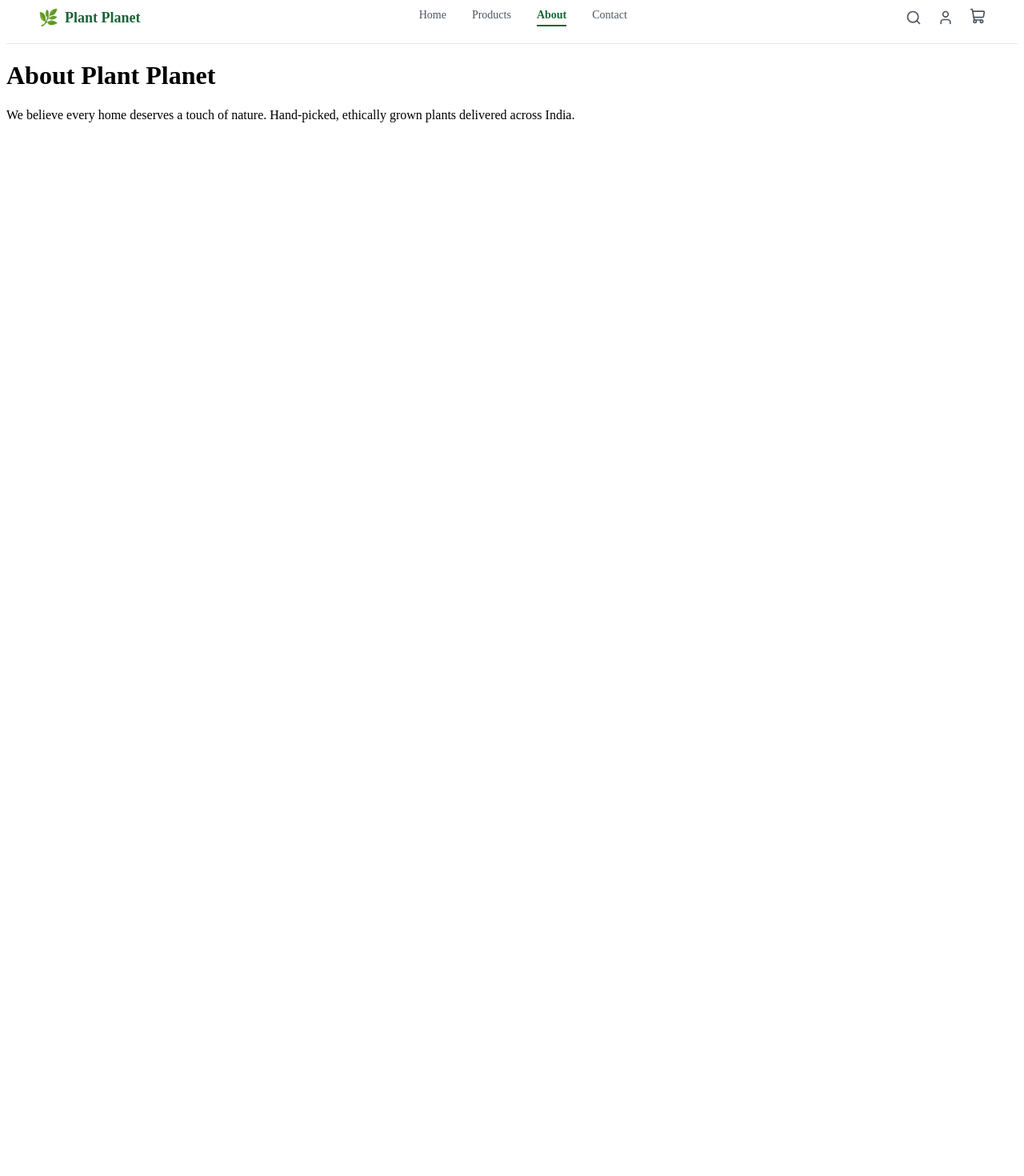
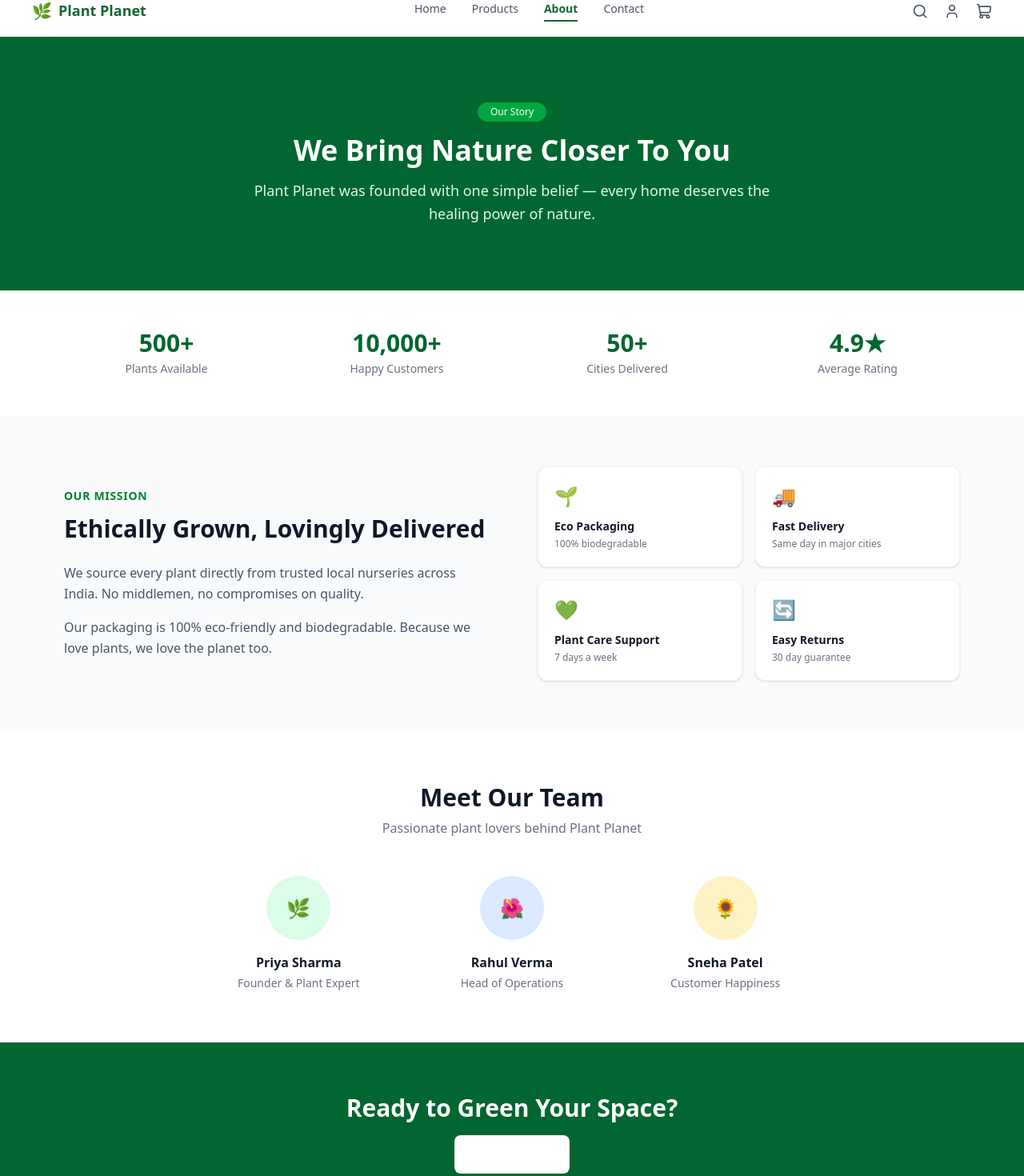
Before and after one commit to Kalyani28Basodiya/Plant-Planet-Store, a Next.js app: page /about in a window 1280 px wide. Shown: the part 18-1488 px from the top of the page at 80% size. Before the commit the page ends 873 px from the top, so only its background shows below. Built offline with nearby package versions, Linux system fonts and the light colour scheme.

Commit message:
feat: about page, contact page, navbar complete

```diff
--- a/app/about/page.tsx
+++ b/app/about/page.tsx
@@ -1,14 +1,129 @@
+import Link from "next/link";
+
 export default function AboutPage() {
   return (
-    <main className="min-h-screen bg-gray-50 px-20 py-16">
-      <h1 className="text-4xl font-bold text-gray-900">
-        About Plant Planet
-      </h1>
-      <p className="text-gray-500 text-lg mt-4 max-w-2xl leading-relaxed">
-        We believe every home deserves a touch of nature.
-        Hand-picked, ethically grown plants delivered
-        across India.
-      </p>
+    <main>
+      {/* Section 1 - Hero */}
+      <section className="bg-green-800 py-20 px-20 text-center">
+        <span className="inline-block bg-green-600 text-white text-xs px-4 py-1 rounded-full mb-4">
+          Our Story
+        </span>
+        <h1 className="text-4xl font-bold text-white mb-4">
+          We Bring Nature Closer To You
+        </h1>
+        <p className="text-green-100 text-lg max-w-2xl mx-auto leading-relaxed">
+          Plant Planet was founded with one simple belief — every home deserves
+          the healing power of nature.
+        </p>
+      </section>
+
+      {/* Section 2 - Stats */}
+      <section className="bg-white py-12 px-20">
+        <div className="grid grid-cols-4 gap-8 text-center">
+          <div>
+            <p className="text-3xl font-bold text-green-800">500+</p>
+            <p className="text-gray-500 text-sm mt-1">Plants Available</p>
+          </div>
+          <div>
+            <p className="text-3xl font-bold text-green-800">10,000+</p>
+            <p className="text-gray-500 text-sm mt-1">Happy Customers</p>
+          </div>
+          <div>
+            <p className="text-3xl font-bold text-green-800">50+</p>
+            <p className="text-gray-500 text-sm mt-1">Cities Delivered</p>
+          </div>
+          <div>
+            <p className="text-3xl font-bold text-green-800">4.9★</p>
+            <p className="text-gray-500 text-sm mt-1">Average Rating</p>
+          </div>
+        </div>
+      </section>
+
+      {/* Section 3 - Mission */}
+      <section className="bg-gray-50 py-16 px-20">
+        <div className="grid grid-cols-2 gap-16 items-center">
+          <div>
+            <span className="text-green-700 font-semibold text-sm uppercase tracking-wider mb-3 block">
+              Our Mission
+            </span>
+            <h2 className="text-3xl font-bold text-gray-900 mb-6 leading-tight">
+              Ethically Grown, Lovingly Delivered
+            </h2>
+            <p className="text-gray-600 mb-4 leading-relaxed">
+              We source every plant directly from trusted local nurseries across
+              India. No middlemen, no compromises on quality.
+            </p>
+            <p className="text-gray-600 leading-relaxed">
+              Our packaging is 100% eco-friendly and biodegradable. Because we
+              love plants, we love the planet too.
+            </p>
+          </div>
+          <div className="grid grid-cols-2 gap-4">
+            <div className="bg-white p-5 rounded-xl shadow-sm border border-gray-100">
+              <span className="text-2xl mb-3 block">🌱</span>
+              <p className="font-semibold text-gray-900 text-sm">Eco Packaging</p>
+              <p className="text-gray-500 text-xs mt-1">100% biodegradable</p>
+            </div>
+            <div className="bg-white p-5 rounded-xl shadow-sm border border-gray-100">
+              <span className="text-2xl mb-3 block">🚚</span>
+              <p className="font-semibold text-gray-900 text-sm">Fast Delivery</p>
+              <p className="text-gray-500 text-xs mt-1">Same day in major cities</p>
+            </div>
+            <div className="bg-white p-5 rounded-xl shadow-sm border border-gray-100">
+              <span className="text-2xl mb-3 block">💚</span>
+              <p className="font-semibold text-gray-900 text-sm">Plant Care Support</p>
+              <p className="text-gray-500 text-xs mt-1">7 days a week</p>
+            </div>
+            <div className="bg-white p-5 rounded-xl shadow-sm border border-gray-100">
+              <span className="text-2xl mb-3 block">🔄</span>
+              <p className="font-semibold text-gray-900 text-sm">Easy Returns</p>
+              <p className="text-gray-500 text-xs mt-1">30 day guarantee</p>
+            </div>
+          </div>
+        </div>
+      </section>
+
+      {/* Section 4 - Team */}
+      <section className="bg-white py-16 px-20 text-center">
+        <h2 className="text-3xl font-bold text-gray-900 mb-2">Meet Our Team</h2>
+        <p className="text-gray-500 mb-12">
+          Passionate plant lovers behind Plant Planet
+        </p>
+        <div className="grid grid-cols-3 gap-8 max-w-3xl mx-auto">
+          <div>
+            <div className="w-20 h-20 rounded-full mx-auto mb-4 flex items-center justify-center text-2xl bg-green-100">
+              🌿
+            </div>
+            <p className="font-semibold text-gray-900">Priya Sharma</p>
+            <p className="text-gray-500 text-sm mt-1">Founder & Plant Expert</p>
+          </div>
+          <div>
+            <div className="w-20 h-20 rounded-full mx-auto mb-4 flex items-center justify-center text-2xl bg-blue-100">
+              🌺
+            </div>
+            <p className="font-semibold text-gray-900">Rahul Verma</p>
+            <p className="text-gray-500 text-sm mt-1">Head of Operations</p>
+          </div>
+          <div>
+            <div className="w-20 h-20 rounded-full mx-auto mb-4 flex items-center justify-center text-2xl bg-amber-100">
+              🌻
+            </div>
+            <p className="font-semibold text-gray-900">Sneha Patel</p>
+            <p className="text-gray-500 text-sm mt-1">Customer Happiness</p>
+          </div>
+        </div>
+      </section>
+
+      {/* Section 5 - CTA */}
+      <section className="bg-green-800 py-16 px-20 text-center text-white">
+        <h2 className="text-3xl font-bold mb-4">Ready to Green Your Space?</h2>
+        <Link
+          href="/products"
+          className="inline-block bg-white text-green-800 font-semibold px-8 py-3 rounded-lg hover:bg-green-50 transition-colors"
+        >
+          Shop Now
+        </Link>
+      </section>
     </main>
-  )
+  );
 }
--- a/app/globals.css
+++ b/app/globals.css
@@ -1,6 +1,4 @@
-@tailwind base;
-@tailwind components;
-@tailwind utilities;
+@import "tailwindcss";
 
 a {
   color: inherit;
```
